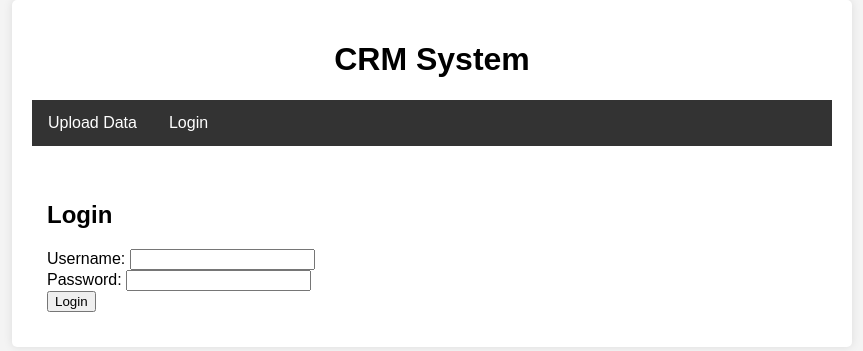
After one commit to lauj78/CRM_BC, a Django app: page /data/login/ in a window 1280 px wide. The commit adds this page. Shown: the top 351 px of the page, without its empty margins (208-1071 px from the left). Run offline with Django 5.2, Linux system fonts and the light colour scheme.

Commit message:
fixed login by using namespaced URLs

```diff
--- a/crm_system/settings.py
+++ b/crm_system/settings.py
@@ -15,6 +15,7 @@ from pathlib import Path
 # Build paths inside the project like this: BASE_DIR / 'subdir'.
 BASE_DIR = Path(__file__).resolve().parent.parent
 
+LOGIN_URL = '/data/login/'  # Updated from '/login/'
 
 # Quick-start development settings - unsuitable for production
 # See https://docs.djangoproject.com/en/5.0/howto/deployment/checklist/
--- a/crm_system/urls.py
+++ b/crm_system/urls.py
@@ -15,11 +15,13 @@ Including another URLconf
     2. Add a URL to urlpatterns:  path('blog/', include('blog.urls'))
 """
 from django.contrib import admin
-from django.urls import path, include
+from django.urls import path, include, re_path
+from django.views.generic import RedirectView
 from django.conf import settings
 from django.conf.urls.static import static
 
 urlpatterns = [
     path('admin/', admin.site.urls),
-    path('', include('data_management.urls')),
-]+ static(settings.MEDIA_URL, document_root=settings.MEDIA_ROOT)
+    path('', RedirectView.as_view(url='/data/login/', permanent=False)),  # Redirect root to /data/login/
+    path('data/', include('data_management.urls', namespace='data_management')),  # Namespace for data_management
+] + static(settings.MEDIA_URL, document_root=settings.MEDIA_ROOT)
--- a/data_management/urls.py
+++ b/data_management/urls.py
@@ -1,12 +1,16 @@
 from django.urls import path
-from .views import upload_file, upload_success, upload_summary, download_errors, error_logs_list, download_log, delete_log
+from . import views
+
+app_name = 'data_management'  # Add this line
 
 urlpatterns = [
-    path('upload/', upload_file, name='upload_file'),
-    path('upload/success/', upload_success, name='upload_success'),
-    path('upload/summary/', upload_summary, name='upload_summary'),
-    path('upload/errors/download/', download_errors, name='download_errors'),
-    path('error-logs/', error_logs_list, name='error_logs_list'),
-    path('error-logs/download/<int:log_id>/', download_log, name='download_log'),
-    path('error-logs/delete/<int:log_id>/', delete_log, name='delete_log'),
+    path('upload/', views.upload_file, name='upload_file'),
+    path('upload/success/', views.upload_success, name='upload_success'),
+    path('upload/summary/', views.upload_summary, name='upload_summary'),
+    path('download/errors/', views.download_errors, name='download_errors'),
+    path('error-logs/', views.error_logs_list, name='error_logs_list'),
+    path('error-logs/download/<int:log_id>/', views.download_log, name='download_log'),
+    path('error-logs/delete/<int:log_id>/', views.delete_log, name='delete_log'),
+    path('login/', views.login_view, name='login'),
+    path('logout/', views.logout_view, name='logout'),
 ]
--- a/data_management/views.py
+++ b/data_management/views.py
@@ -1,4 +1,6 @@
 from django.shortcuts import render, redirect
+from django.contrib.auth import authenticate, login, logout
+from django.contrib.auth.decorators import login_required
 import pandas as pd
 from .forms import UploadFileForm
 from .models import Member, Transaction, ErrorLog
@@ -11,6 +13,23 @@ from django.conf import settings
 from django.utils import timezone
 import pytz
 
+def login_view(request):
+    if request.method == 'POST':
+        username = request.POST['username']
+        password = request.POST['password']
+        user = authenticate(request, username=username, password=password)
+        if user is not None:
+            login(request, user)
+            return redirect('data_management:upload_file')  # Updated from 'upload_file'
+        else:
+            return render(request, 'login.html', {'error': 'Invalid credentials'})
+    return render(request, 'login.html')
+
+def logout_view(request):
+    logout(request)
+    return redirect('data_management:login')
+
+@login_required
 def upload_file(request):
     if request.method == 'POST':
         form = UploadFileForm(request.POST, request.FILES)
@@ -156,7 +175,7 @@ def upload_file(request):
                         'last_error': errors[-1] if errors else None,
                         'error_log_path': file_path if errors else None
                     }
-                    return redirect('upload_summary')
+                    return redirect('data_management:upload_summary')
 
                 return render(request, 'data_management/upload_success.html', {
                     'file_name': file.name,
@@ -174,9 +193,11 @@ def upload_file(request):
         form = UploadFileForm()
         return render(request, 'data_management/upload.html', {'form': form})
 
+@login_required
 def upload_success(request):
     return render(request, 'data_management/upload_success.html')
 
+@login_required
 def upload_summary(request):
     summary = request.session.get('upload_summary', {})
     if not summary:
@@ -194,6 +215,7 @@ def upload_summary(request):
         'error_log_path': summary.get('error_log_path')
     })
 
+@login_required
 def download_errors(request):
     summary = request.session.get('upload_summary', {})
     errors = summary.get('first_error', {}).get('data', []) if summary.get('error_count', 0) > 0 else []
@@ -207,19 +229,22 @@ def download_errors(request):
     response.write(output.getvalue())
     return response
 
+@login_required
 def error_logs_list(request):
     logs = ErrorLog.objects.order_by('-upload_time')
     return render(request, 'data_management/error_logs_list.html', {'logs': logs})
 
+@login_required
 def download_log(request, log_id):
     log = ErrorLog.objects.get(id=log_id)
     return FileResponse(open(log.file_path, 'rb'), as_attachment=True, filename=log.file_name)
 
+@login_required
 def delete_log(request, log_id):
     if request.method == 'POST':
         log = ErrorLog.objects.get(id=log_id)
         if os.path.exists(log.file_path):
             os.remove(log.file_path)
         log.delete()
-        return redirect('error_logs_list')
-    return redirect('error_logs_list')
+        return redirect('data_management:error_logs_list')
+    return redirect('data_management:error_logs_list')
--- a/deposits.csv
+++ /dev/null
@@ -1,3 +0,0 @@
-USERNAME,EVENT,AMOUNT,CREATE DATE,PROCESS DATE,PROCESS BY
-testuser1,Deposit,51.00,20-05-2025 12:00:00,20-05-2025 12:01:00,operator1
-testuser2,Deposit,76.00,20-05-2025 12:02:00,20-05-2025 12:03:00,
--- a/members.csv
+++ /dev/null
@@ -1,3 +0,0 @@
-Username,Name,Referral,Handphone,Join Date,Email
-testuser7,TEST USER 1,ads005,6281234567890,20-05-2025 10:11:01,test11@example.com
-testuser6,TEST USER6 2,,6281234563891,20-05-2025 10:01:11,
--- a/templates/base.html
+++ b/templates/base.html
@@ -1,30 +1,85 @@
 <!DOCTYPE html>
 <html>
 <head>
-    <title>CRM System</title>
+    <title>CRM System {% block title %}{% endblock %}</title>
     <style>
-        body { font-family: Arial, sans-serif; margin: 0; padding: 0; }
-        .navbar { background-color: #333; overflow: hidden; }
-        .navbar a { float: left; display: block; color: white; text-align: center; padding: 14px 16px; text-decoration: none; }
-        .navbar a:hover { background-color: #ddd; color: black; }
-        .content { padding: 15px; }
-        table { border-collapse: collapse; width: 100%; }
-        th, td { border: 1px solid black; padding: 8px; text-align: left; }
-        th { background-color: #f2f2f2; }
+        body {
+            font-family: Arial, sans-serif;
+            margin: 0;
+            padding: 0;
+            background-color: #f4f4f4;
+        }
+        .container {
+            max-width: 800px;
+            margin: 0 auto;
+            background: white;
+            padding: 20px;
+            border-radius: 5px;
+            box-shadow: 0 0 10px rgba(0,0,0,0.1);
+        }
+        .navbar {
+            background-color: #333;
+            overflow: hidden;
+            margin-bottom: 20px;
+        }
+        .navbar a {
+            float: left;
+            display: block;
+            color: white;
+            text-align: center;
+            padding: 14px 16px;
+            text-decoration: none;
+        }
+        .navbar a:hover {
+            background-color: #ddd;
+            color: black;
+        }
+        .header {
+            text-align: center;
+            margin-bottom: 20px;
+        }
+        .content {
+            padding: 15px;
+        }
+        .error {
+            color: red;
+            margin-bottom: 10px;
+        }
+        table {
+            border-collapse: collapse;
+            width: 100%;
+        }
+        th, td {
+            border: 1px solid black;
+            padding: 8px;
+            text-align: left;
+        }
+        th {
+            background-color: #f2f2f2;
+        }
     </style>
 </head>
 <body>
-    <div class="navbar">
-        <a href="{% url 'dashboard' %}">Dashboard</a>
-        <a href="{% url 'upload_file' %}">Upload Data</a>
-        <a href="{% url 'login' %}">Login</a>
-        {% if user.is_authenticated %}
-            <a href="{% url 'logout' %}">Logout</a>
-        {% endif %}
-    </div>
-    <div class="content">
-        {% block content %}
-        {% endblock %}
+    <div class="container">
+        <div class="header">
+            <h1>CRM System</h1>
+        </div>
+        <div class="navbar">
+            <a href="{% url 'data_management:upload_file' %}">Upload Data</a>
+            {% if user.is_authenticated %}
+                <a href="{% url 'data_management:logout' %}">Logout</a>
+            {% else %}
+                <a href="{% url 'data_management:login' %}">Login</a>
+            {% endif %}
+        </div>
+        <div class="content">
+            {% if messages %}
+                {% for message in messages %}
+                    <p class="error">{{ message }}</p>
+                {% endfor %}
+            {% endif %}
+            {% block content %}{% endblock %}
+        </div>
     </div>
 </body>
 </html>
--- /dev/null
+++ b/templates/login.html
@@ -0,0 +1,18 @@
+{% extends "base.html" %}
+
+{% block title %}Login{% endblock %}
+
+{% block content %}
+    <h2>Login</h2>
+    {% if error %}
+        <p class="error">{{ error }}</p>
+    {% endif %}
+    <form method="post">
+        {% csrf_token %}
+        <label for="username">Username:</label>
+        <input type="text" name="username" required><br>
+        <label for="password">Password:</label>
+        <input type="password" name="password" required><br>
+        <button type="submit">Login</button>
+    </form>
+{% endblock %}
--- a/withdrawals.csv
+++ /dev/null
@@ -1,2 +0,0 @@
-USERNAME,EVENT,AMOUNT,CREATE DATE,PROCESS DATE,PROCESS BY
-testuser1,Withdraw,25.00,20-05-2025 13:00:00,20-05-2025 13:01:00,operator2
```
Also changed, not shown: dashboard_app/templates/login.html (deleted, +0 -18 lines), dashboard_app/templates/upload.html (deleted, +0 -15 lines), data_management/templates/data_management/error_logs_list.html (+9 -11 lines), data_management/templates/data_management/upload.html (+8 -10 lines), data_management/templates/data_management/upload_success.html (+22 -13 lines), media/error_logs/20250710_133743_manual_deposit_3error0success_log.csv (added, +10 -0 lines), 1 other file.
